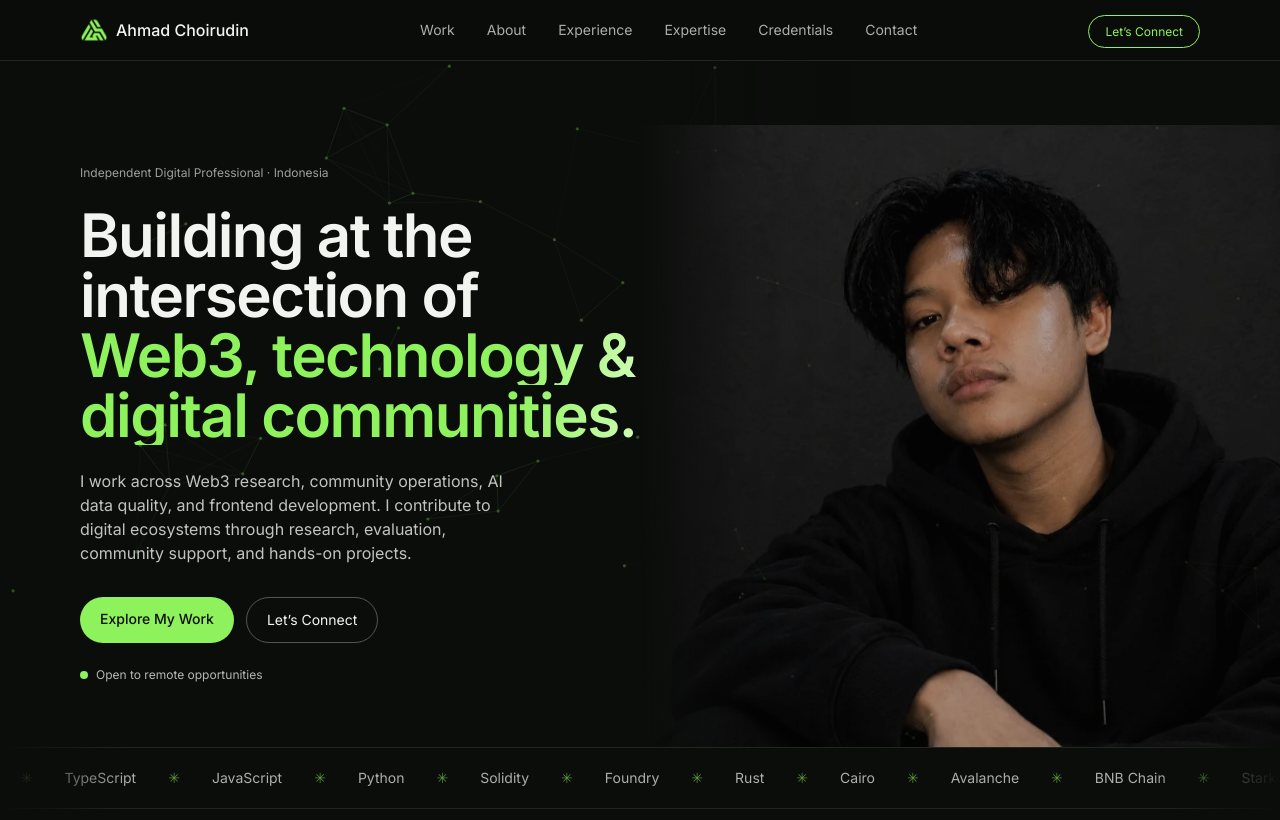
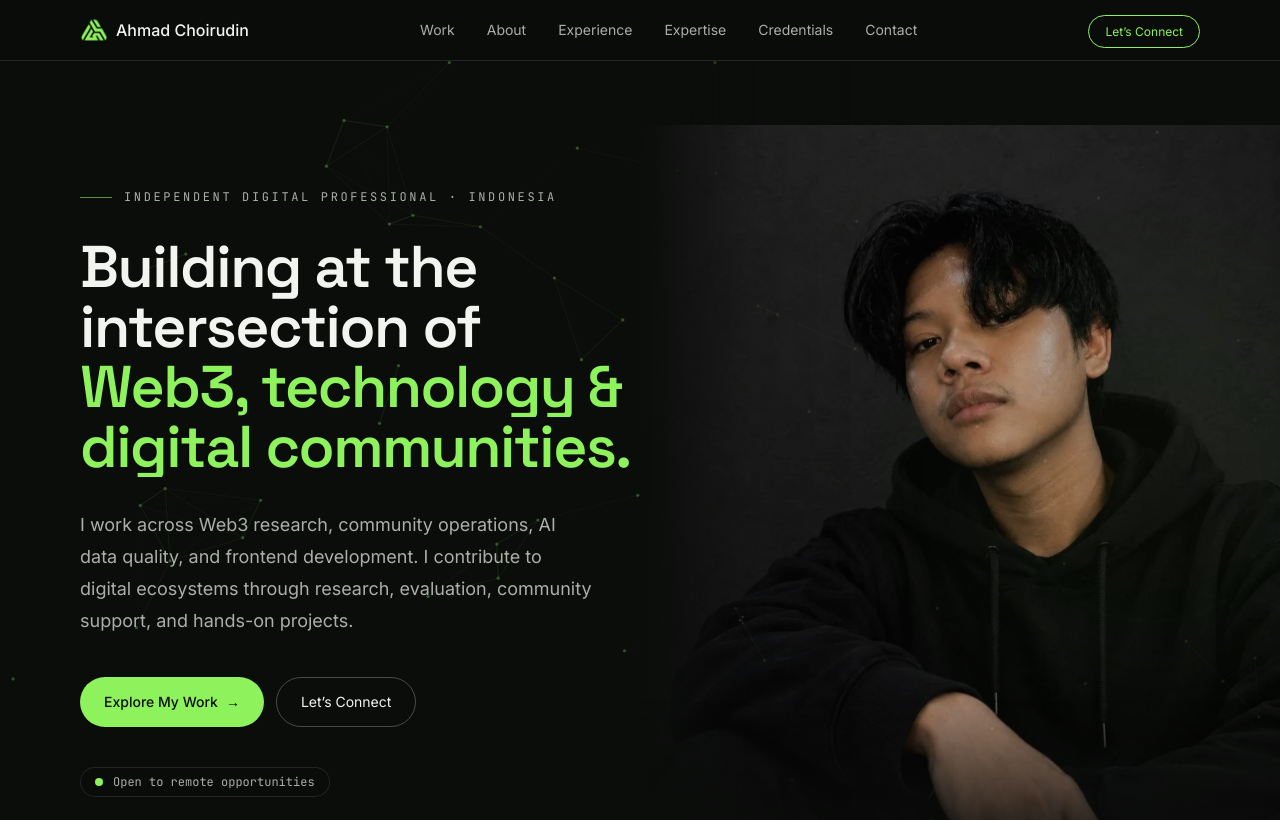
Before and after one commit to ahmad-choirudin/portfolio-modern, a React (Vite) app in the folder app/frontend/: page / in a window 1280 px wide. Shown: the top 820 px of the page. Built offline with nearby package versions, Linux system fonts and the light colour scheme.

Commit message:
Refactor Hero component layout and styles

```diff
--- a/app/frontend/src/components/site/Hero.tsx
+++ b/app/frontend/src/components/site/Hero.tsx
@@ -11,35 +11,41 @@ const lines = [
 
 export default function Hero() {
   return (
-    <section className="relative isolate min-h-[85vh] overflow-hidden pt-16">
+    <section className="relative isolate flex min-h-[88svh] items-center overflow-hidden pt-16">
       <NetworkBackground />
+
+      {/* Cahaya aksen di belakang foto */}
+      <div
+        aria-hidden="true"
+        className="pointer-events-none absolute -right-24 top-1/4 -z-10 h-[28rem] w-[28rem] rounded-full bg-accent/10 blur-3xl"
+      />
 
       {/* Foto */}
       <div className="absolute inset-y-0 right-0 w-full md:w-1/2 md:pt-16">
         <img
           src={site.heroImage}
           alt="Ahmad Choirudin"
+          width={1024}
+          height={1280}
           className="hero-photo h-full w-full object-cover object-[center_20%] opacity-70 md:opacity-100"
         />
         {/* HP: gelap merata supaya teks terbaca */}
         <div className="absolute inset-0 bg-gradient-to-t from-bg via-bg/70 to-bg/30 md:hidden" />
         {/* Desktop: pudar tipis ke kiri */}
         <div className="absolute inset-0 hidden bg-gradient-to-r from-bg via-bg/10 to-transparent md:block md:w-1/3" />
+        {/* Pudar ke bawah supaya menyatu dengan marquee */}
+        <div className="absolute inset-x-0 bottom-0 h-40 bg-gradient-to-t from-bg to-transparent" />
       </div>
 
-      <svg className="sig" viewBox="0 0 340 150" aria-hidden="true">
-        <path
-          pathLength={1}
-          d="M10 125 C60 15 95 145 145 65 S225 5 262 72 S305 105 332 38"
-        />
-      </svg>
-
-      <Container className="relative pb-16">
-      <div className="hero-in relative max-w-xl md:pt-10">
-        <p className="text-xs text-white/60">{site.role}</p>
+      <Container className="relative py-16">
+        <div className="hero-in relative max-w-3xl">
+          <p className="flex items-center gap-3 font-mono text-eyebrow uppercase text-muted">
+            <span className="h-px w-8 bg-accent/60" aria-hidden="true" />
+            {site.role}
+          </p>
 
           <h1
-          className="split mt-6 text-5xl font-semibold leading-[1.05] tracking-tight md:text-6xl"
+            className="split mt-8 font-display text-[clamp(2.25rem,4.6vw,3.75rem)] font-semibold leading-[1.02] tracking-tight"
             aria-label={lines.join(" ")}
           >
             {lines.map((line, i) => (
@@ -54,30 +60,34 @@ export default function Hero() {
             ))}
           </h1>
 
-        <p className="mt-6 max-w-md text-white/75">
+          <p className="mt-8 max-w-lg text-base leading-7 text-muted md:text-lg md:leading-8">
             I work across Web3 research, community operations, AI data quality,
             and frontend development. I contribute to digital ecosystems through
             research, evaluation, community support, and hands-on projects.
           </p>
 
-        <div className="mt-8 flex flex-wrap gap-3">
+          <div className="mt-10 flex flex-wrap gap-3">
             <a
               href="#work"
-            className="rounded-full bg-accent px-5 py-3 text-sm font-medium text-bg transition hover:-translate-y-0.5 hover:shadow-[0_10px_26px_-10px_rgba(141,242,91,.7)]"
+              className="group inline-flex items-center gap-2 rounded-full bg-accent px-6 py-3.5 text-sm font-medium text-bg transition hover:-translate-y-0.5 hover:shadow-[0_10px_26px_-10px_rgb(var(--accent-rgb)/0.7)]"
             >
               Explore My Work
+              <span aria-hidden="true" className="transition-transform group-hover:translate-x-1">→</span>
             </a>
 
             <a
               href="#contact"
-            className="rounded-full border border-white/30 px-5 py-3 text-sm transition hover:-translate-y-0.5"
+              className="rounded-full border border-white/25 px-6 py-3.5 text-sm text-fg transition hover:-translate-y-0.5 hover:border-accent hover:text-accent"
             >
               Let’s Connect
             </a>
           </div>
 
-        <p className="mt-6 flex items-center gap-2 text-xs text-white/70">
-          <span className="h-2 w-2 rounded-full bg-accent" />
+          <p className="mt-10 inline-flex items-center gap-2.5 rounded-full border border-line bg-bg/40 px-3.5 py-1.5 font-mono text-xs text-muted backdrop-blur">
+            <span className="relative flex h-2 w-2">
+              <span className="absolute inline-flex h-full w-full rounded-full bg-accent opacity-60 motion-safe:animate-ping" />
+              <span className="relative inline-flex h-2 w-2 rounded-full bg-accent" />
+            </span>
             Open to remote opportunities
           </p>
         </div>
```
Lines whose indentation alone changed are shown as unchanged.
